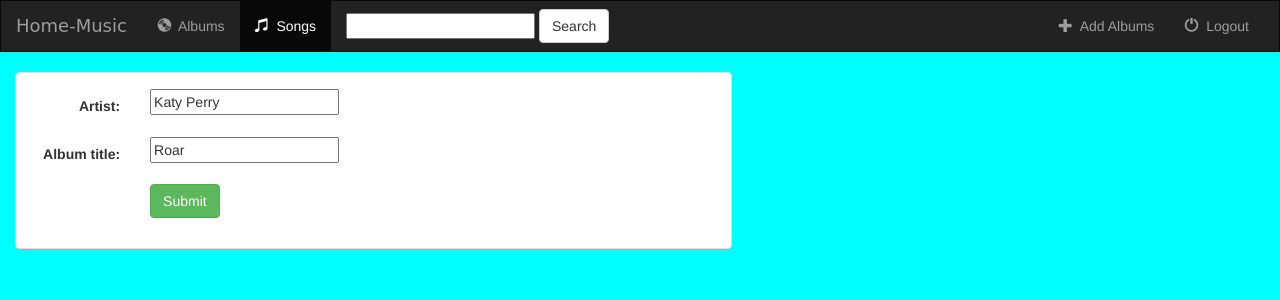
After one commit to R0han78/Django, a Django app: page /music/album/1/ in a window 1280 px wide. The commit adds this page. Shown: the top 300 px of the page. Run offline with Django 3.2, Linux system fonts and the light colour scheme; data comes from the database, SQL or seed files in the repository; both versions use the stored data as it was after the commit; some libraries are stand-ins or nearby versions.

Commit message:
Deleting Album needs to be looked at

```diff
--- /dev/null
+++ b/music/templates/music/album_form.html
@@ -0,0 +1,27 @@
+{% extends 'music/base.html' %}
+{% block title %}Add a New Album{% endblock %}
+{% block albums_active %}active{% endblock %}
+
+
+
+
+{% block body %}
+<div class="container-fluid">
+    <div class="row">
+        <div class="col-sm-12 col-md-7">
+            <div class="panel panel-default">
+                <div class="panel-body">
+                    <form action="" class="form-horizontal" method="post" enctype="multipart/form-data">
+                        {% csrf_token %}
+                        {% include 'music/form-template.html' %}
+                        <div class="form-group">
+                            <div class="col-sm-offset-2 col-sm-10">
+                                <button type="submit" class="btn btn-success">Submit</button>
+                            </div>
+                        </div>
+                    </form>
+                </div>
+            </div>
+        </div>
+    </div>
+{% endblock %}
--- a/music/templates/music/base.html
+++ b/music/templates/music/base.html
@@ -52,7 +52,7 @@
 
             <ul class="nav navbar-nav navbar-right">
                 <li class="">
-                    <a href="#">
+                    <a href="{% url 'music:album-add' %}">
                         <span class="glyphicon glyphicon-plus" aria-hidden="true"></span>&nbsp;
                         Add Albums
                     </a>
--- a/music/templates/music/details.html
+++ b/music/templates/music/details.html
@@ -21,5 +21,7 @@
                 {{song.song_title}}
             </label><br>
         {% endfor %}
-
+<div >
+    <a href="{% url 'music:album-delete' album.id %}"><h3>Delete Album </h3></a>
+</div>
 {% endblock %}
--- /dev/null
+++ b/music/templates/music/form-template.html
@@ -0,0 +1,13 @@
+{% for field in form %}
+    <div class="form-group">
+        <div class="col-sm-offset-2 col-sm-10">
+            <span class="text-danger small">
+                {{ field.errors }}
+            </span>
+        </div>
+        <label class="control-label col-sm-2">
+            {{ field.label_tag }}
+        </label>
+        <div class="col-sm-10">{{ field }}</div>
+    </div>
+{% endfor %}
--- a/music/urls.py
+++ b/music/urls.py
@@ -22,4 +22,10 @@ urlpatterns = [
 
     #/music/album/add
     url(r'album/add/$', views.AlbumCreate.as_view(),name='album-add'),
+
+    #/music/album/<album_id>
+    url(r'album/(?P<pk>[0-9]+)/$', views.AlbumUpdate.as_view(),name='album-update'),
+
+    #/music/album/<album_id>/delete
+    url(r'album/(?P<pk>[0-9]+)/delete/$', views.AlbumDelete.as_view(),name='album-delete'),
 ]
--- a/music/views.py
+++ b/music/views.py
@@ -17,3 +17,14 @@ from django.views.generic.edit import CreateView,UpdateView,DeleteView
 class AlbumCreate(CreateView):
     model = Album
     fields=['artist','album_title']
+
+
+class AlbumUpdate(UpdateView):
+    model = Album
+    fields=['artist','album_title']
+
+
+from django.core.urlresolvers import reverse_lazy
+class AlbumDelete(DeleteView):
+    model = Album
+    success_url = reverse_lazy('music:index')
```
Also changed, not shown: db.sqlite3, 2 other files.
